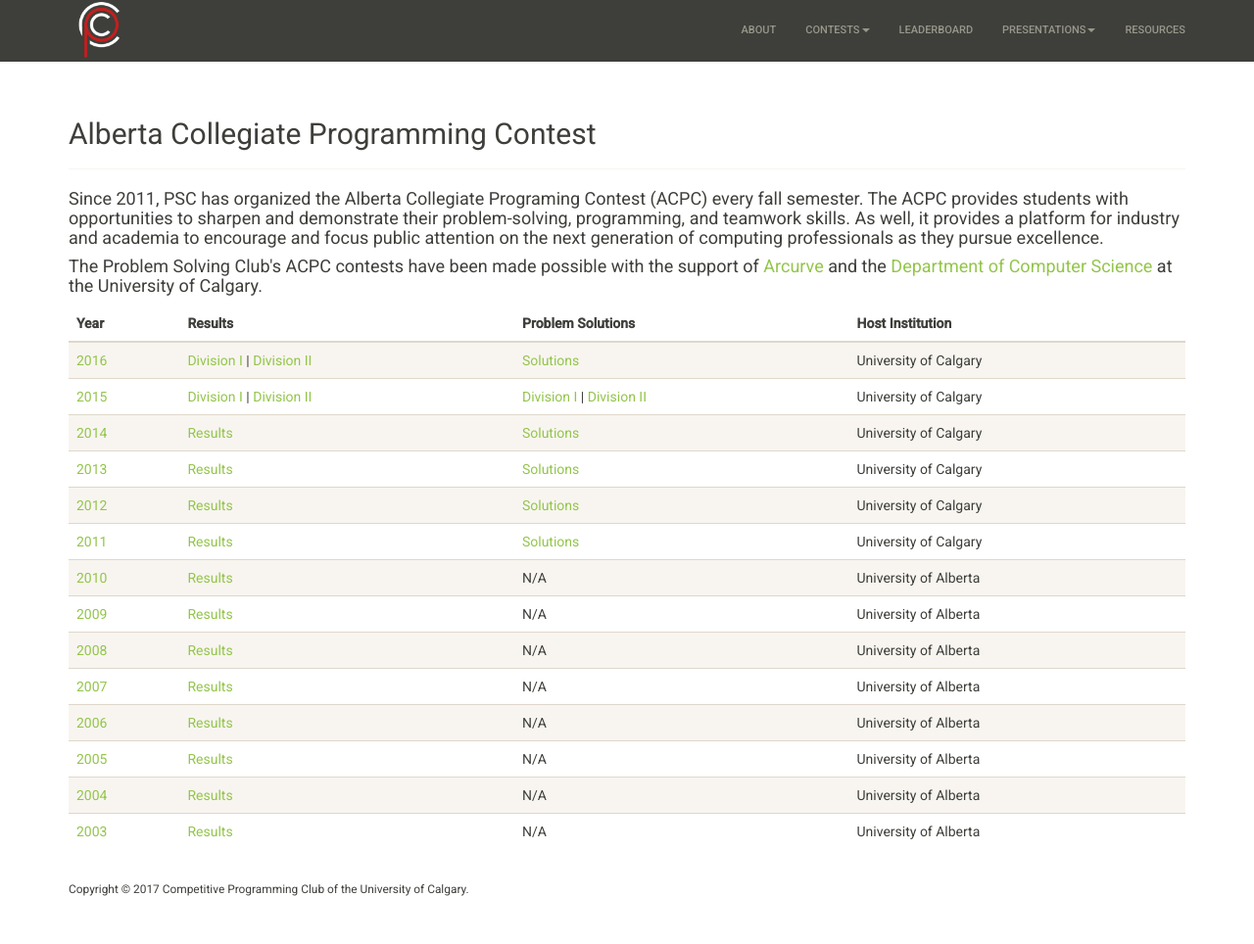
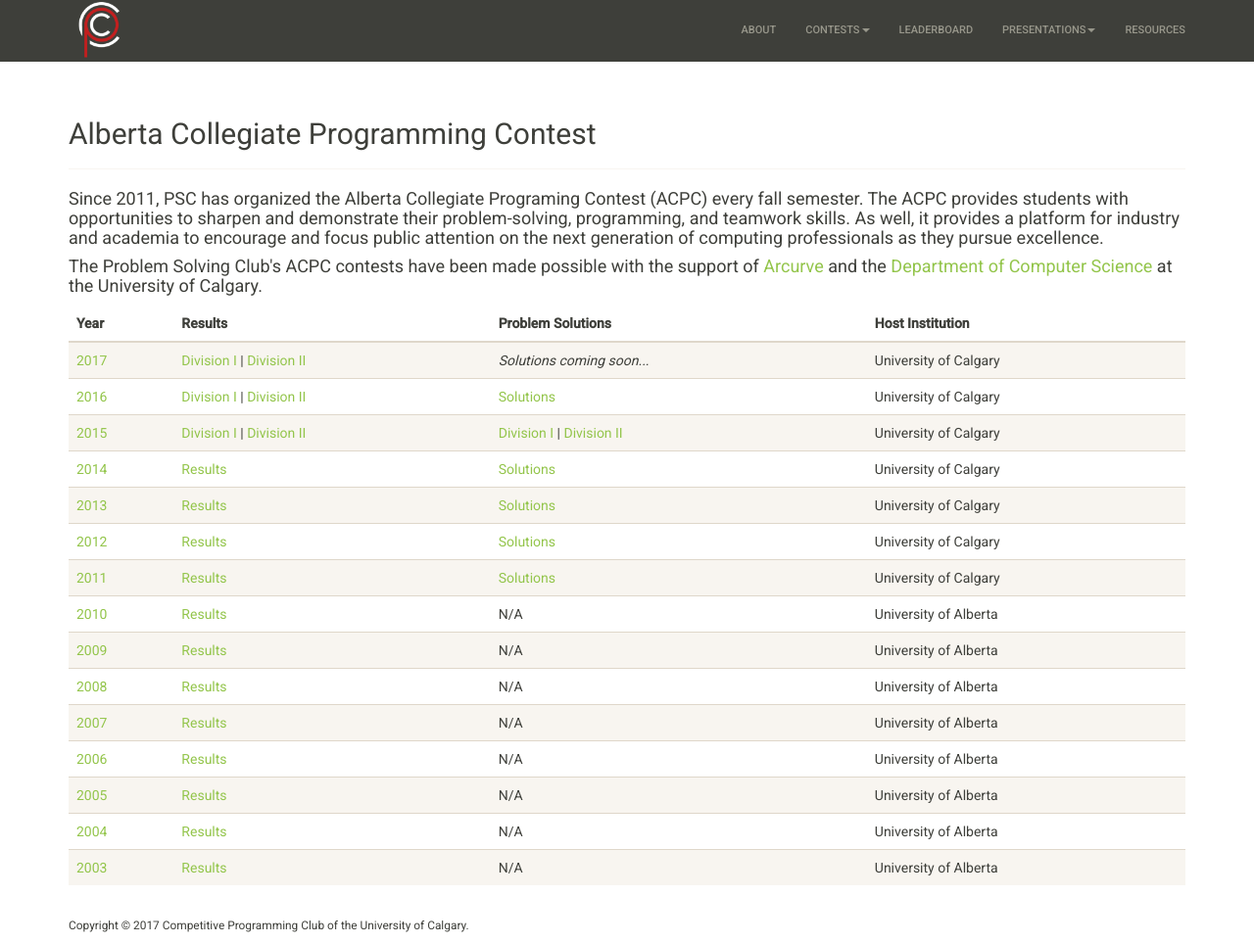
Before and after one commit to ProblemSolvingClub/psc-website, a Jekyll site: the page built from contests/acpc/index.html, in a window 1280 px wide and 964 px high. Shown: the whole window at 98% size. Built offline with Jekyll 4.4.1, drawn with Linux system fonts in a browser that asks for light colours; nearby versions of some CDN libraries.

Commit message:
clarified wording for div II eligibility

```diff
--- a/contests/acpc/2017/index.html
+++ b/contests/acpc/2017/index.html
@@ -86,7 +86,7 @@
                 <li> In a team of up to three members </li>
                 <li> Participating in the same division as everyone else on your team </li>
 
-                <li> (Extra requirement for Division 2) Students who have <em>not</em> taken a data structures course, e.g. CPSC 319/331 </li>
+                <li> (Extra requirement for Division 2) Students who have <em>not</em> taken (or <em>not</em> currently taking) a data structures course, i.e. CPSC 319/331 </li>
 
             </ul>
             </p>
--- a/contests/acpc/index.html
+++ b/contests/acpc/index.html
@@ -32,6 +32,22 @@
       </tr>
     </thead>
     <tbody>
+      <tr>
+        <td>
+          <a href="/contests/acpc/2017">2017</a>
+        </td>
+        <td>
+          <a href="https://acpc17.kattis.com/standings?filter=953">Division I</a>
+          |
+          <a href="https://acpc17.kattis.com/standings?filter=952">Division II</a>
+        </td>
+        <td>
+	  <i>Solutions coming soon...</i>
+        </td>
+        <td>
+          University of Calgary
+        </td>
+      </tr>
       <tr>
         <td>
           <a href="/contests/acpc/2016">2016</a>
```
